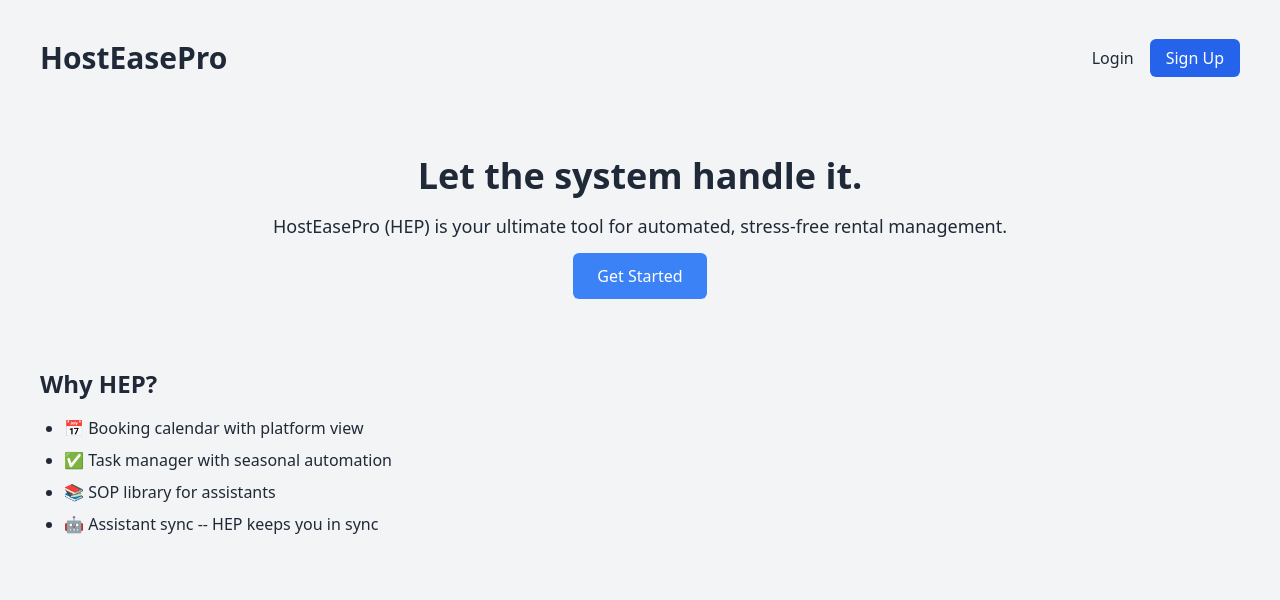
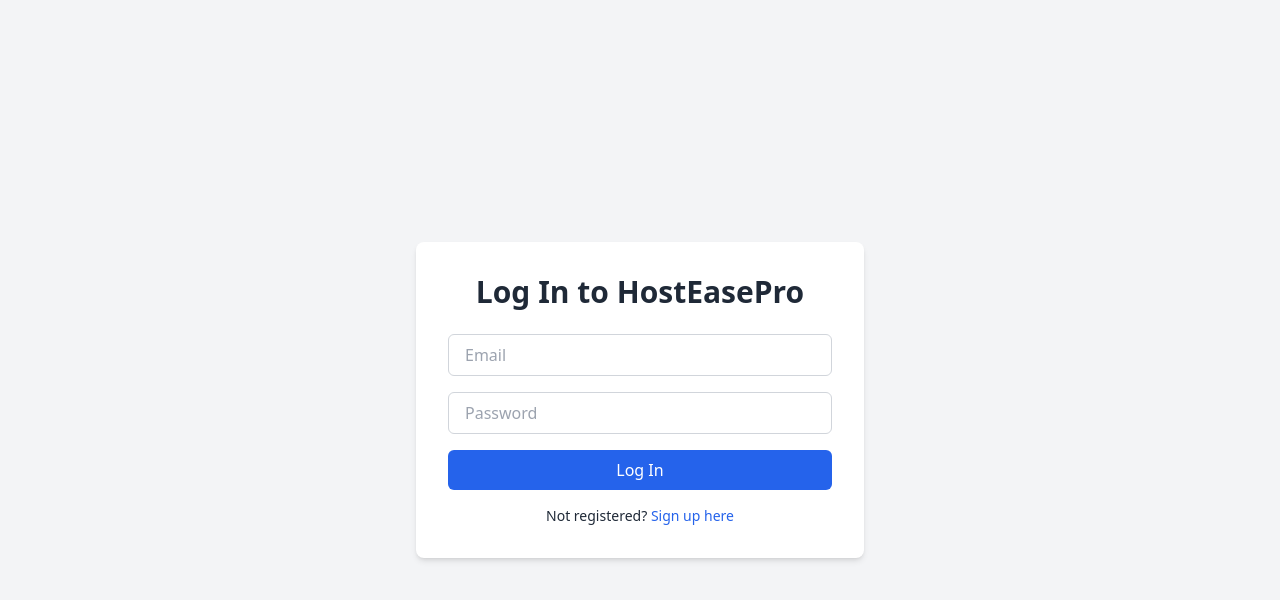
Before and after one commit to Nyx-1992/hosteasepro-frontend, a Next.js app: page / in a window 1280 px wide. Shown: the top 600 px of the page. Built offline with nearby package versions, Linux system fonts and the light colour scheme.

Commit message:
login page

```diff
--- a/src/app/page.tsx
+++ b/src/app/page.tsx
@@ -1,29 +1,62 @@
-export default function LandingPage() {
+"use client";
+import { useState } from "react";
+import { useRouter } from "next/navigation";
+
+const validUsers = {
+  "ns.babczyk@live.de": "admin",
+  "sn_apt_management@outlook.com": "assistant",
+};
+
+export default function LoginPage() {
+  const [email, setEmail] = useState("");
+  const [password, setPassword] = useState("");
+  const [error, setError] = useState("");
+  const router = useRouter();
+
+  const handleLogin = (e: React.FormEvent) => {
+    e.preventDefault();
+
+    if (validUsers[email]) {
+      // In the future, use JWT/session + fetch backend
+      router.push("/dashboard");
+    } else {
+      setError("Invalid email address or user not found.");
+    }
+  };
+
   return (
-    <main className="min-h-screen bg-gray-100 p-10 text-gray-800">
-      <header className="flex justify-between items-center mb-10">
-        <h1 className="text-3xl font-bold">HostEasePro</h1>
-        <nav>
-          <a href="/login" className="mr-4">Login</a>
-          <a href="/signup" className="bg-blue-600 text-white px-4 py-2 rounded-md">Sign Up</a>
-        </nav>
-      </header>
-
-      <section className="text-center mt-20">
-        <h2 className="text-4xl font-semibold mb-4">Let the system handle it.</h2>
-        <p className="text-lg mb-6">HostEasePro (HEP) is your ultimate tool for automated, stress-free rental management.</p>
-        <a href="/signup" className="bg-blue-500 text-white px-6 py-3 rounded-md hover:bg-blue-600">Get Started</a>
-      </section>
-
-      <section className="mt-20 text-left">
-        <h3 className="text-2xl font-semibold mb-4">Why HEP?</h3>
-        <ul className="list-disc ml-6 space-y-2">
-          <li>📅 Booking calendar with platform view</li>
-          <li>✅ Task manager with seasonal automation</li>
-          <li>📚 SOP library for assistants</li>
-          <li>🤖 Assistant sync -- HEP keeps you in sync</li>
-        </ul>
-      </section>
+    <main className="min-h-screen bg-gray-100 p-10 text-gray-800 flex items-center justify-center">
+      <div className="max-w-md w-full bg-white p-8 rounded-lg shadow-md">
+        <h1 className="text-3xl font-bold mb-6 text-center">Log In to HostEasePro</h1>
+        <form onSubmit={handleLogin} className="space-y-4">
+          <input
+            type="email"
+            placeholder="Email"
+            className="w-full px-4 py-2 border border-gray-300 rounded-md"
+            value={email}
+            onChange={(e) => setEmail(e.target.value)}
+            required
+          />
+          <input
+            type="password"
+            placeholder="Password"
+            className="w-full px-4 py-2 border border-gray-300 rounded-md"
+            value={password}
+            onChange={(e) => setPassword(e.target.value)}
+            required
+          />
+          {error && <p className="text-red-600 text-sm">{error}</p>}
+          <button
+            type="submit"
+            className="w-full bg-blue-600 text-white py-2 rounded-md hover:bg-blue-700"
+          >
+            Log In
+          </button>
+        </form>
+        <p className="mt-4 text-center text-sm">
+          Not registered? <a href="/signup" className="text-blue-600 hover:underline">Sign up here</a>
+        </p>
+      </div>
     </main>
   );
 }
```
